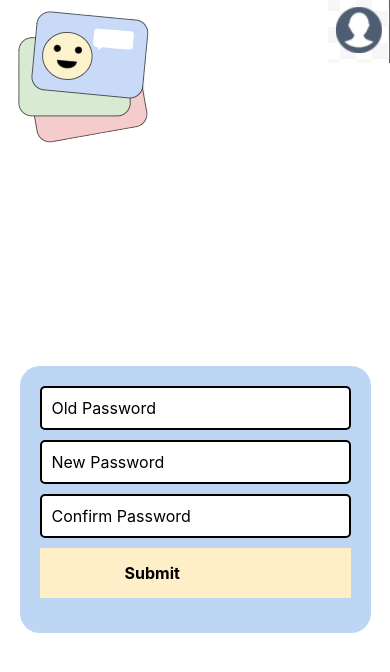
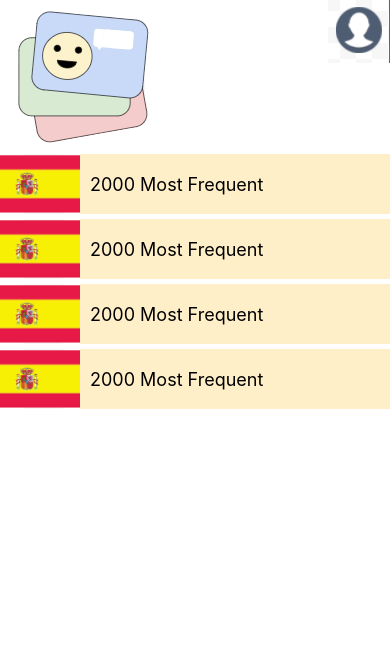
Before and after one commit to sherbo/nativo, a React Native app in the folder frontend/: screen / in a window 390 px wide. Shown: the top 672 px of the page. Built offline with nearby package versions, Linux system fonts and the light colour scheme.

Commit message:
Added purchase section

```diff
--- a/frontend/App.js
+++ b/frontend/App.js
@@ -4,6 +4,7 @@ import { StyleSheet, SafeAreaView, Text } from 'react-native';
 import Login from './screens/Login';
 import Home from './screens/Home';
 import Profile from './screens/Profile';
+import Purchase from './screens/Purchase';
 import Navbar from './components/Navbar';
 
 export default class App extends React.Component {
@@ -11,7 +12,7 @@ export default class App extends React.Component {
     return (
       <SafeAreaView style={styles.container}>
         <Navbar />
-        <Profile />
+        <Purchase />
       </SafeAreaView>
     );
   }
--- a/frontend/components/ChangePassword.js
+++ b/frontend/components/ChangePassword.js
@@ -15,7 +15,7 @@ export default class ChangePassword extends React.Component {
   }
 
   onLogin() {
-    const { oldPassword, newPassword } = this.state;
+    const { oldPassword, newPassword, confirmedPassword } = this.state;
 
     console.log('yaa duu');
   }
--- /dev/null
+++ b/frontend/screens/Purchase.js
@@ -0,0 +1,15 @@
+import React from 'react';
+import { StyleSheet, SafeAreaView, View } from 'react-native';
+
+import DeckOption from '../components/DeckOption';
+
+export default function Purchase() {
+	return (
+    <SafeAreaView>
+      <DeckOption />
+      <DeckOption />
+      <DeckOption />
+      <DeckOption />
+    </SafeAreaView>
+  )
+}
```
